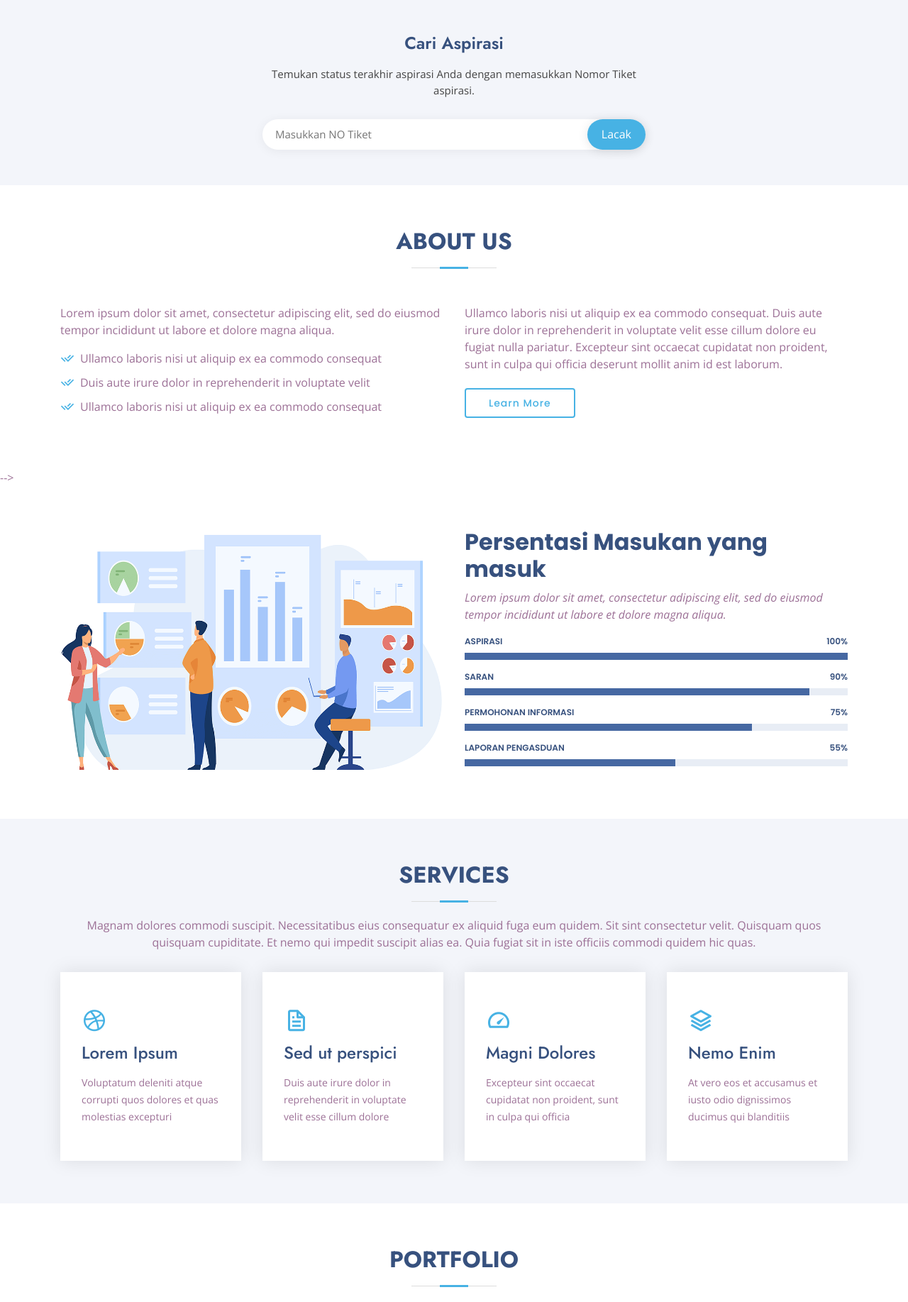
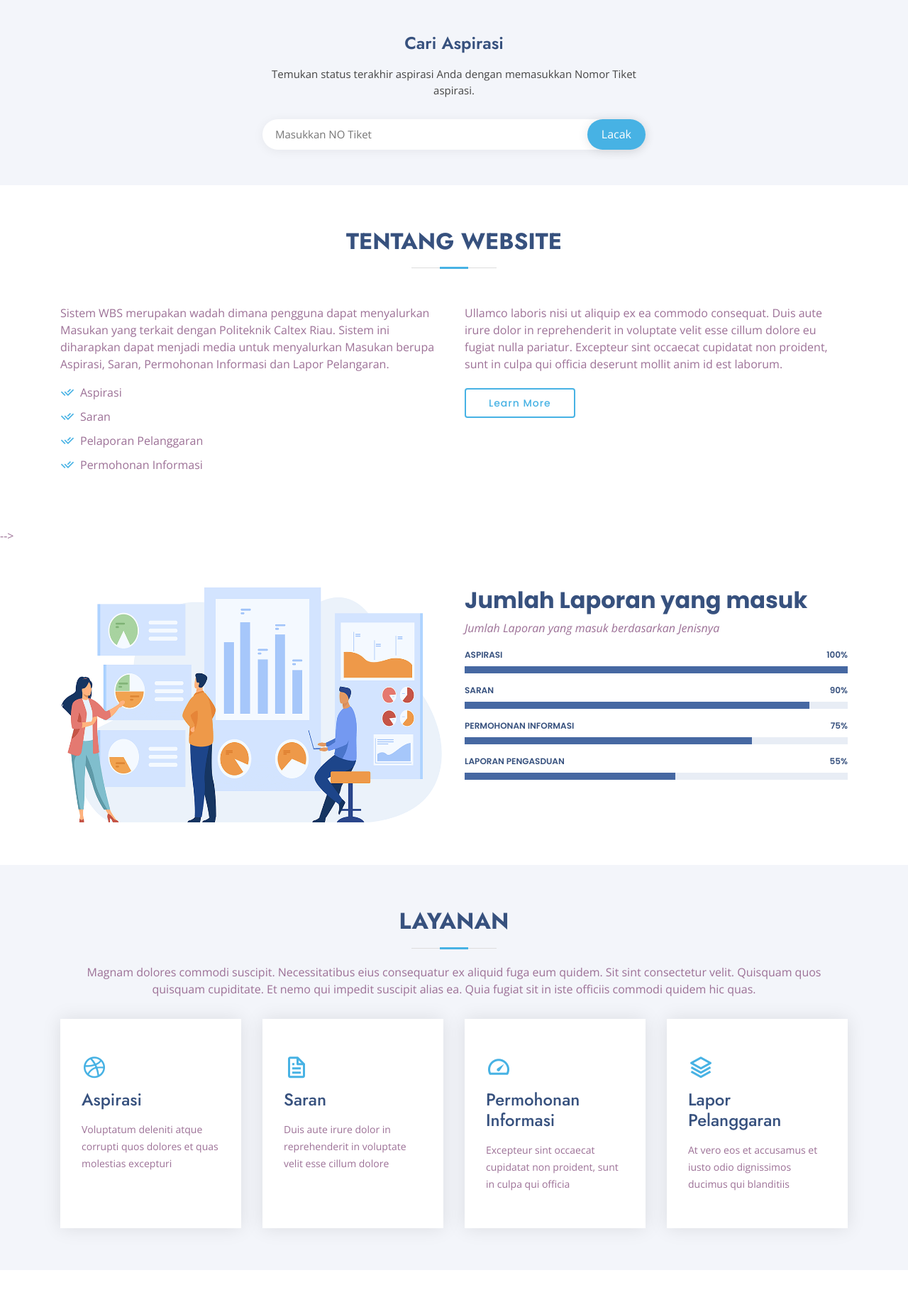
Before and after one commit to indahk/sistem_wbs, a CodeIgniter app: page /sistem_wbs/ in a window 1280 px wide. Shown: the part 641-2476 px from the top of the page at 71% size. Run offline with CodeIgniter, Linux system fonts and the light colour scheme; some libraries are stand-ins or nearby versions.

Commit message:
2nd commit

```diff
--- a/application/views/pages/home.php
+++ b/application/views/pages/home.php
@@ -1,6 +1,4 @@
-
-
-  <!-- ======= Hero Section ======= -->
+<!-- ======= Hero Section ======= -->
   <section id="hero" class="d-flex align-items-center">
 
     <div class="container">
@@ -80,19 +78,20 @@
       <div class="container" data-aos="fade-up">
 
         <div class="section-title">
-          <h2>About Us</h2>
+          <h2>Tentang Website</h2>
         </div>
 
         <div class="row content">
           <div class="col-lg-6">
             <p>
-              Lorem ipsum dolor sit amet, consectetur adipiscing elit, sed do eiusmod tempor incididunt ut labore et dolore
-              magna aliqua.
+              Sistem WBS  merupakan wadah dimana pengguna dapat menyalurkan Masukan yang terkait dengan Politeknik Caltex Riau. Sistem ini
+              diharapkan dapat menjadi media untuk menyalurkan Masukan berupa Aspirasi, Saran, Permohonan Informasi dan Lapor Pelangaran.
             </p>
             <ul>
-              <li><i class="ri-check-double-line"></i> Ullamco laboris nisi ut aliquip ex ea commodo consequat</li>
-              <li><i class="ri-check-double-line"></i> Duis aute irure dolor in reprehenderit in voluptate velit</li>
-              <li><i class="ri-check-double-line"></i> Ullamco laboris nisi ut aliquip ex ea commodo consequat</li>
+              <li><i class="ri-check-double-line"></i> Aspirasi</li>
+              <li><i class="ri-check-double-line"></i> Saran</li>
+              <li><i class="ri-check-double-line"></i> Pelaporan Pelanggaran</li>
+              <li><i class="ri-check-double-line"></i> Permohonan Informasi</li>
             </ul>
           </div>
           <div class="col-lg-6 pt-4 pt-lg-0">
@@ -174,10 +173,9 @@
             <img src="assets/img/skills.png" class="img-fluid" alt="">
           </div>
           <div class="col-lg-6 pt-4 pt-lg-0 content" data-aos="fade-left" data-aos-delay="100">
-            <h3>Persentasi Masukan yang masuk</h3>
+            <h3>Jumlah Laporan yang masuk</h3>
             <p class="font-italic">
-              Lorem ipsum dolor sit amet, consectetur adipiscing elit, sed do eiusmod tempor incididunt ut labore et dolore
-              magna aliqua.
+              Jumlah Laporan yang masuk berdasarkan Jenisnya
             </p>
 
             <div class="skills-content">
@@ -223,7 +221,7 @@
       <div class="container" data-aos="fade-up">
 
         <div class="section-title">
-          <h2>Services</h2>
+          <h2>Layanan</h2>
           <p>Magnam dolores commodi suscipit. Necessitatibus eius consequatur ex aliquid fuga eum quidem. Sit sint consectetur velit. Quisquam quos quisquam cupiditate. Et nemo qui impedit suscipit alias ea. Quia fugiat sit in iste officiis commodi quidem hic quas.</p>
         </div>
 
@@ -231,7 +229,7 @@
           <div class="col-xl-3 col-md-6 d-flex align-items-stretch" data-aos="zoom-in" data-aos-delay="100">
             <div class="icon-box">
               <div class="icon"><i class="bx bxl-dribbble"></i></div>
-              <h4><a href="">Lorem Ipsum</a></h4>
+              <h4><a href="">Aspirasi</a></h4>
               <p>Voluptatum deleniti atque corrupti quos dolores et quas molestias excepturi</p>
             </div>
           </div>
@@ -239,7 +237,7 @@
           <div class="col-xl-3 col-md-6 d-flex align-items-stretch mt-4 mt-md-0" data-aos="zoom-in" data-aos-delay="200">
             <div class="icon-box">
               <div class="icon"><i class="bx bx-file"></i></div>
-              <h4><a href="">Sed ut perspici</a></h4>
+              <h4><a href="">Saran</a></h4>
               <p>Duis aute irure dolor in reprehenderit in voluptate velit esse cillum dolore</p>
             </div>
           </div>
@@ -247,7 +245,7 @@
           <div class="col-xl-3 col-md-6 d-flex align-items-stretch mt-4 mt-xl-0" data-aos="zoom-in" data-aos-delay="300">
             <div class="icon-box">
               <div class="icon"><i class="bx bx-tachometer"></i></div>
-              <h4><a href="">Magni Dolores</a></h4>
+              <h4><a href="">Permohonan Informasi</a></h4>
               <p>Excepteur sint occaecat cupidatat non proident, sunt in culpa qui officia</p>
             </div>
           </div>
@@ -255,7 +253,7 @@
           <div class="col-xl-3 col-md-6 d-flex align-items-stretch mt-4 mt-xl-0" data-aos="zoom-in" data-aos-delay="400">
             <div class="icon-box">
               <div class="icon"><i class="bx bx-layer"></i></div>
-              <h4><a href="">Nemo Enim</a></h4>
+              <h4><a href="">Lapor Pelanggaran</a></h4>
               <p>At vero eos et accusamus et iusto odio dignissimos ducimus qui blanditiis</p>
             </div>
           </div>
@@ -482,7 +480,7 @@
     </section>
      End Team Section -->
 
-    <!-- ======= Pricing Section
+    <!-- ======= Pricing Section about
     <section id="pricing" class="pricing">
       <div class="container" data-aos="fade-up">
 
@@ -670,7 +668,7 @@
                 <div class="validate"></div>
               </div>
               <div class="form-group col-md-6">
-                <label for="name">Lampran</label>
+                <label for="name">Lampiran</label>
                 <input type="file" class="form-control" name="subject" id="subject" data-rule="minlen:4" data-msg="Please enter at least 8 chars of subject" />
                 <div class="validate"></div>
               </div>
```
